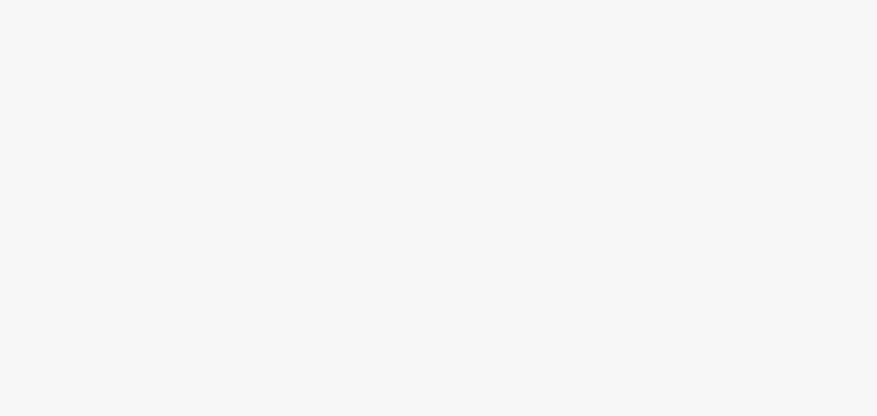
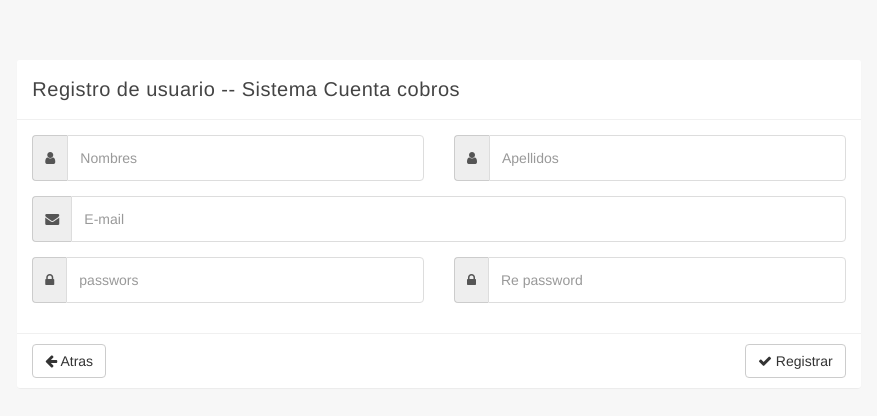
Before and after one commit to joseferrer1090/cuentascobro, a React (Create React App) app: page /register in a window 1280 px wide. Shown: the top 416 px of the page, without its empty margins (201-1078 px from the left). Built offline with nearby package versions, Linux system fonts and the light colour scheme.

Commit message:
change => add page register for platform

```diff
--- a/public/index.html
+++ b/public/index.html
@@ -12,7 +12,7 @@
     <link rel="manifest" href="%PUBLIC_URL%/manifest.json">
     <link rel="shortcut icon" href="%PUBLIC_URL%/favicon.ico">
     <link rel="stylesheet" href="https://stackpath.bootstrapcdn.com/bootstrap/3.3.7/css/bootstrap.min.css">
-    <link rel="stylesheet" href="css/font-awesome.css">
+    <link rel="stylesheet" href="https://stackpath.bootstrapcdn.com/font-awesome/4.7.0/css/font-awesome.min.css">
     <link rel="stylesheet" href="css/style.css">
 
     <!--
--- a/src/App.js
+++ b/src/App.js
@@ -1,8 +1,10 @@
 import React, { Component } from "react";
 import { BrowserRouter as Router, Route, Link } from "react-router-dom";
 import "./styles/generalstyles.css";
+
 // Components
 import Login from "./components/Session/Login/Login";
+import Register from "./components/Session/Register/Register";
 
 class App extends Component {
   constructor(props) {
@@ -16,6 +18,7 @@ class App extends Component {
       <Router>
         <div>
           <Route exact path="/" component={Login} />
+          <Route path="/register" component={Register} />
         </div>
       </Router>
     );
--- a/src/components/Session/Login/Login.js
+++ b/src/components/Session/Login/Login.js
@@ -8,7 +8,9 @@ class Login extends Component {
         <div className="row">
           <div className="col-xs-10 col-xs-offset-1 col-sm-8 col-sm-offset-2 col-md-4 col-md-offset-4">
             <div className="login-panel panel panel-default">
-              <div className="panel-heading">Login -- Cuenta cobros</div>
+              <div className="panel-heading">
+                Login -- Sistema Cuenta cobros
+              </div>
               <div className="panel-body">
                 <form role="form">
                   <fieldset>
--- /dev/null
+++ b/src/components/Session/Register/Register.js
@@ -0,0 +1,109 @@
+import React, { Component } from "react";
+
+class Register extends Component {
+  render() {
+    return (
+      <div>
+        <div className="row">
+          <div className="col-xs-10 col-xs-offset-1 col-sm-8 col-sm-offset-2 col-md-8 col-md-offset-2">
+            <div className="panel panel-default">
+              <div className="panel-heading">
+                {" "}
+                Registro de usuario -- Sistema Cuenta cobros{" "}
+              </div>
+              <div className="panel-body">
+                <form role="form">
+                  <div className="row">
+                    <div className="col-md-6">
+                      <div className="form-group">
+                        <div className="input-group">
+                          <span className="input-group-addon">
+                            <i className="fa fa-user" />
+                          </span>
+                          <input
+                            type="text"
+                            class="form-control"
+                            placeholder="Nombres"
+                          />
+                        </div>
+                      </div>
+                    </div>
+                    <div className="col-md-6">
+                      <div className="form-group">
+                        <div className="input-group">
+                          <span className="input-group-addon">
+                            <i className="fa fa-user" />
+                          </span>
+                          <input
+                            type="text"
+                            class="form-control"
+                            placeholder="Apellidos"
+                          />
+                        </div>
+                      </div>
+                    </div>
+                  </div>
+                  <div className="">
+                    <div className="form-group">
+                      <div className="input-group">
+                        <span className="input-group-addon">
+                          <i className="fa fa-envelope" />
+                        </span>
+                        <input
+                          type="text"
+                          class="form-control"
+                          placeholder="E-mail"
+                        />
+                      </div>
+                    </div>
+                  </div>
+                  <div className="row">
+                    <div className="col-md-6">
+                      <div className="form-group">
+                        <div className="input-group">
+                          <span className="input-group-addon">
+                            <i className="fa fa-lock" />
+                          </span>
+                          <input
+                            type="password"
+                            class="form-control"
+                            placeholder="passwors"
+                          />
+                        </div>
+                      </div>
+                    </div>
+                    <div className="col-md-6">
+                      <div className="form-group">
+                        <div className="input-group">
+                          <span className="input-group-addon">
+                            <i className="fa fa-lock" />
+                          </span>
+                          <input
+                            type="password"
+                            class="form-control"
+                            placeholder="Re password"
+                          />
+                        </div>
+                      </div>
+                    </div>
+                  </div>
+                </form>
+              </div>
+              <div className="panel-footer">
+                <button type="button" className="btn btn-default">
+                  {" "}
+                  <i className="fa fa-arrow-left" /> Atras{" "}
+                </button>
+                <button className="btn btn-default pull-right">
+                  {" "}
+                  <i className="fa fa-check" /> Registrar{" "}
+                </button>
+              </div>
+            </div>
+          </div>
+        </div>
+      </div>
+    );
+  }
+}
+export default Register;
```
